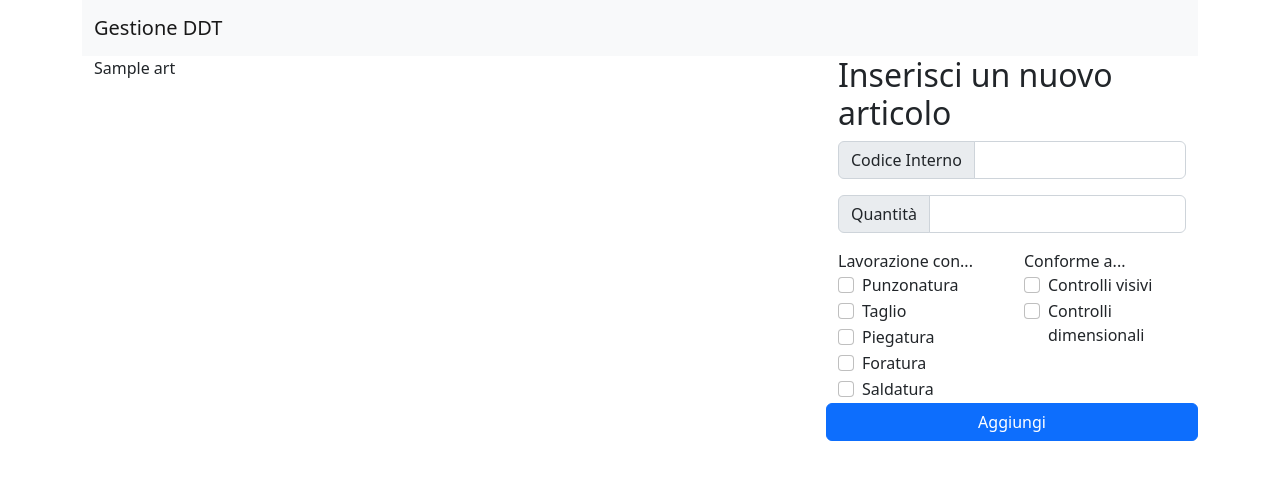
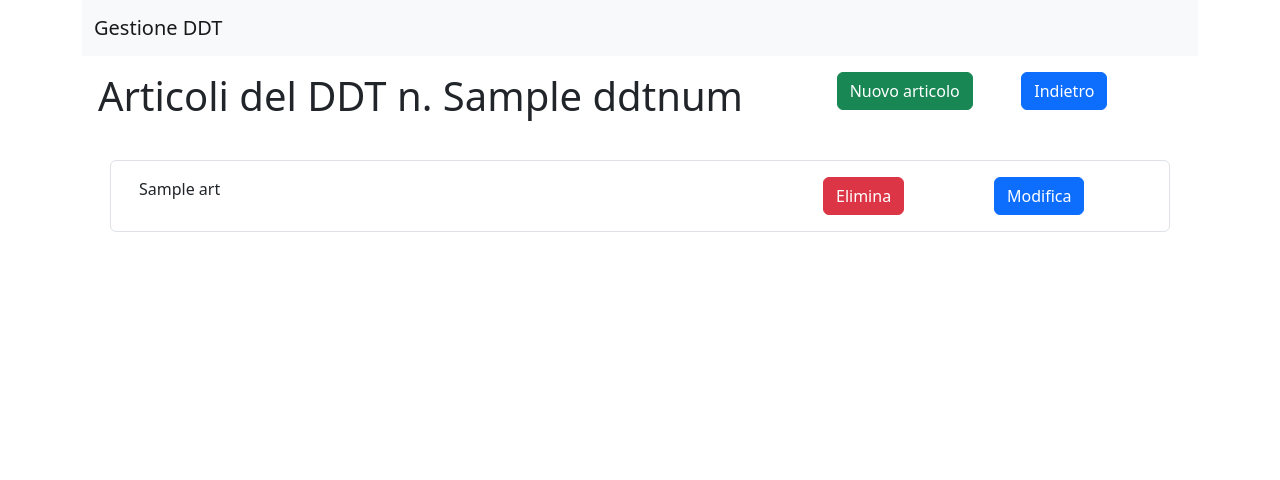
Before and after one commit to hotbrightsunshine/certificazioni-ce, a Flask app: template flaskr/templates/articoli.html in a window 1280 px wide. Shown: the top 480 px of the page. Run offline with Flask 2, Linux system fonts and the light colour scheme; the template is opened without the code that fills it: most values are stand-ins (such as "Sample title", 1, 10 or a date in 2020).

Commit message:
starting working on 'lavorazioni', i'm done :skull:

```diff
--- a/flaskr/app.py
+++ b/flaskr/app.py
@@ -1,5 +1,5 @@
 from flask import Flask, render_template, request, session, redirect, url_for
-from db import is_user, get_secret_key, register_ddt, query, is_logged, get_ddt_of_username, get_articles_with_ddt_number, insert_article
+from db import is_user, get_secret_key, register_ddt, query, is_logged, get_ddt_of_username, get_articles_with_ddt_number, insert_article, is_ce, get_article_and_insert_it
 from record_to_dict import get_ddts
 
 
@@ -7,7 +7,10 @@ from record_to_dict import get_ddts
 app = Flask(__name__)
 app.secret_key = get_secret_key()
 
+## Flask Configuration
 app.jinja_env.globals['login'] = is_logged(session)
+
+
 
 ## Login
 @app.route('/login', methods=['GET', 'POST'])
@@ -19,11 +22,11 @@ def login():
         if is_user(request.form['username'], request.form['password']):
             session['login'] = 'ok'
             session['username'] = request.form['username']
+            session['certificazione'] = is_ce(session['username'])
             return redirect(url_for("index"))
     print(fetched)
     print(request.form)
     return render_template('login.html', fetched=fetched,  username=session.get('username'))
-
 
 ## Logout
 @app.route("/logout", methods=['POST', 'GET'])
@@ -34,7 +37,7 @@ def logout():
 
 
 ## Index
-@app.route("/ddts")
+@app.route("/")
 def index():
     if is_logged(session) == False:
         return redirect(url_for("login"))
@@ -43,6 +46,8 @@ def index():
     print(username)
     ddtlist = get_ddt_of_username(username, None)
     return render_template('index.html', username = username, login = login, ddtlist=ddtlist)
+
+
 
 ## DTT Form
 @app.route("/newddt", methods=["POST", "GET"])
@@ -65,6 +70,7 @@ def newddt():
             error = "Controlla i dati e riprova"
     return render_template("ddt_compile.html", error=error, logged=is_logged(session))
 
+
 @app.route("/ddt/<int:ddtnum>")
 def ddt(ddtnum:int):
     if is_logged(session) == False:
@@ -74,53 +80,43 @@ def ddt(ddtnum:int):
 
     return render_template("ddt_view.html", ddt=ddt)
 
+
 @app.route("/ddt/<int:ddtnum>/articles", methods=['GET', 'POST'])
 def articoli(ddtnum:int):
+    articoli=[]
     if is_logged(session) == False:
         return redirect(url_for("login"))
+
     if request.method == 'POST':
-        print(request.form)
-        codice_interno = request.form['codice-interno']
-        quantita = request.form['quantita']
+        get_article_and_insert_it(request, ddtnum)
 
-        def it_or_false(req):
-            if req in request.form:
-                return True
-            else:
-                return False
+    print(request.form)
+    articoli = get_articles_with_ddt_number(ddtnum)
+    print("Articles with ddt number: ", articoli)
+#    if get_ddt_of_username(session['username'], ddtnum)
+    #return articoli of ddtnum and
+    return render_template("articoli.html", articles = articoli, ddtnum=ddtnum)
 
-        punzonatura = it_or_false('punzonatura')
-        taglio = it_or_false('taglio')
-        piegatura = it_or_false('piegatura')
-        foratura = it_or_false('foratura')
-        saldatura = it_or_false('saldatura')
-        controlli_visivi = it_or_false('controlli-visivi')
-        controlli_dimensionali = it_or_false('controlli-dimensionali')
 
-        def bool_to_int(val:bool):
-            if val:
-                return 1
-            else:
-                return 0
+@app.route("/ddt/<int:ddtnum>/newarticle")
+def newarticolo(ddtnum:int):
+    if is_logged(session) == False:
+        return redirect(url_for("login"))
 
-        insert_article(
-            ddt=ddtnum,
-            filedic=" ",
-            codice_interno=codice_interno,
-            quantita=quantita,
-            punzonatura=bool_to_int(punzonatura),
-            taglio=bool_to_int(taglio),
-            piegatura=bool_to_int(piegatura),
-            foratura=bool_to_int(foratura),
-            saldatura=bool_to_int(saldatura),
-            controlli_visivi=bool_to_int(controlli_visivi),
-            controlli_dimensionali=bool_to_int(controlli_dimensionali))
+    return render_template("new_article.html", ddtnum = ddtnum)
 
-    articoli = get_articles_with_ddt_number(ddtnum)
-    print(articoli)
-#    if get_ddt_of_username(session['username'], ddtnum)
-    #return articoli of ddtnum and username
-    return render_template("articoli.html", articoli = articoli)
+@app.route("/ddt/<int:ddtnum>/article/<int:artnum>")
+def articolo(ddtnum:int, artnum:int):
+    if is_logged(session) == False:
+        return redirect(url_for("login"))
+    lavorazioni = []
+    return render_template("articolo_view.html", artnum = artnum, ddtnum = ddtnum, lavorazioni = lavorazioni)
+
+@app.route("/ddt/<int:ddtnum>/article/<int:artnum>/newlavorazione")
+def newlavorazione(ddtnum:int, artnum:int):
+    if is_logged(session) == False:
+        return redirect(url_for("login"))
+    return render_template("new_lavorazione.html", artnum = artnum, ddtnum = ddtnum)
 
 if __name__ == '__main__':
     app.run(host='192.168.219.129', port=5000, debug=True, threaded=False)
--- a/flaskr/templates/articoli.html
+++ b/flaskr/templates/articoli.html
@@ -2,106 +2,31 @@
 {% block title %}Inserisci articoli{% endblock %}
 
 {% block content %}
-
-<div class="container">
-  <div class="row">
-    <div class="col-lg-8 col-sm-12">
-      <div class="row">
-        {% for art in articoli %}
-        <div class="col">
-          {{art}}
-        </div>
-        {% endfor %}
-      </div>
-    </div>
-    <div class="col-lg-4 col-sm-12">
-      <!-- Form per inserimento -->
-
-      <h2>Inserisci un nuovo articolo</h2>
-
-      <form method="POST">
-
-        <div class="input-group mb-3">
-          <span class="input-group-text">Codice Interno</span>
-          <input type="text" class="form-control" id="codice-interno" name="codice-interno">
-        </div>
-        <div class="input-group mb-3">
-          <span class="input-group-text">Quantità</span>
-          <input type="text" class="form-control" aria-label="Sizing example input" aria-describedby="inputGroup-sizing-default" id="quantita" name="quantita">
-        </div>
-        <!--        <div class="input-group mb-3">
-                    <input type="file" class="form-control" id="file">
-                    <label class="input-group-text" for="inputGroupFile02">Carica</label>
-        </div>
-        -->
-        <div class="row">
-          <div class="col-sm-6">
-
-            Lavorazione con...
-            <div class="form-check">
-              <input class="form-check-input" type="checkbox" value="" id="punzonatura" name="punzonatura">
-              <label class="form-check-label" for="flexCheckDefault">
-                Punzonatura
-              </label>
-            </div>
-
-            <div class="form-check">
-              <input class="form-check-input" type="checkbox" value="" id="taglio" name="taglio">
-              <label class="form-check-label" for="flexCheckDefault">
-                Taglio
-              </label>
-            </div>
-
-            <div class="form-check">
-              <input class="form-check-input" type="checkbox" value="" id="piegatura" name="piegatura">
-              <label class="form-check-label" for="flexCheckDefault">
-                Piegatura
-              </label>
-            </div>
-
-            <div class="form-check">
-              <input class="form-check-input" type="checkbox" value="" id="foratura" name="foratura">
-              <label class="form-check-label" for="flexCheckDefault">
-                Foratura
-              </label>
-            </div>
-
-            <div class="form-check">
-              <input class="form-check-input" type="checkbox" value="" id="saldatura" name="saldatura">
-              <label class="form-check-label" for="flexCheckDefault">
-                Saldatura
-              </label>
-            </div>
-          </div>
-
-          <div class="col-sm-6">
-
-            Conforme a...
-            <div class="form-check">
-              <input class="form-check-input" type="checkbox" value="" id="controlli-visivi" name="controlli-visivi">
-              <label class="form-check-label" for="flexCheckDefault">
-                Controlli visivi
-              </label>
-            </div>
-
-            <div class="form-check">
-              <input class="form-check-input" type="checkbox" value="" id="controlli-dimensionali" name="controlli-dimensionali">
-              <label class="form-check-label" for="flexCheckDefault">
-                Controlli dimensionali
-              </label>
-            </div>
-
-          </div>
-
-        </div>
-        <div class="row">
-          <button type="submit" class="btn btn-primary" href="">Aggiungi</button>
-        </div>
-
-      </form>
-
-    </div>
+<div class="row p-3">
+  <div class="col-md-8"><h1>Articoli del DDT n. {{ddtnum}}</h1></div>
+  <div class="col-md-2">
+    <a class="btn btn-success" href="{{url_for('newarticolo', ddtnum = ddtnum)}}">Nuovo articolo</a></div>
+  <div class="col-md-2">
+    <a class="btn btn-primary" href="{{url_for('ddt', ddtnum = ddtnum)}}">Indietro</a>
   </div>
 </div>
 
-{% endblock %}
+<div class="container">
+
+  {% for art in articles %}
+  <div class="row border p-3 m-3 rounded">
+    <div class="col-md-8">
+      {{art}}
+    </div>
+    <div class="col-md-2">
+      <a class="btn btn-danger" href="">Elimina</a>
+    </div>
+    <div class="col-md-2">
+      <a class="btn btn-primary" href="{{url_for('articolo', ddtnum=ddtnum, artnum=art['id'])}}">Modifica</a>
+    </div>
+  </div>
+  {% endfor %}
+
+</div>
+<div>
+  {%endblock%}
--- a/flaskr/templates/ddt_view.html
+++ b/flaskr/templates/ddt_view.html
@@ -38,7 +38,7 @@
 
 <div class="d-flex justify-content-around">
 
-    <a class="btn btn-primary" href="">Torna indietro</a>
+    <a class="btn btn-primary" href="{{url_for('index')}}">Torna indietro</a>
     <a class="btn btn-danger" href="">Elimina DDT</a>
     <a class="btn btn-primary" href="">Modifica DDT</a>
     <a class="btn btn-primary" href="{{url_for('articoli', ddtnum=ddt['id'])}}">Aggiungi articoli</a>
--- a/flaskr/templates/layout/.#father.html
+++ /dev/null
@@ -1 +0,0 @@
-stagistaitalia@fedora.2637:1656332516
--- a/flaskr/templates/layout/father.html
+++ b/flaskr/templates/layout/father.html
@@ -13,7 +13,7 @@
 
       <nav class="navbar navbar-expand-lg bg-light">
         <div class="container-fluid">
-          <a class="navbar-brand" href="#">Gestione DDT
+          <a class="navbar-brand" href="{{url_for('index')}}">Gestione DDT
           </a>
           <button class="navbar-toggler" type="button" data-bs-toggle="collapse" data-bs-target="#navbarText" aria-controls="navbarText" aria-expanded="false" aria-label="Toggle navigation">
             <span class="navbar-toggler-icon">
```
Also changed, not shown: flaskr/db.py (+87 -7 lines), flaskr/templates/index.html (+5 -5 lines), flaskr/templates/login.html (+17 -21 lines).
